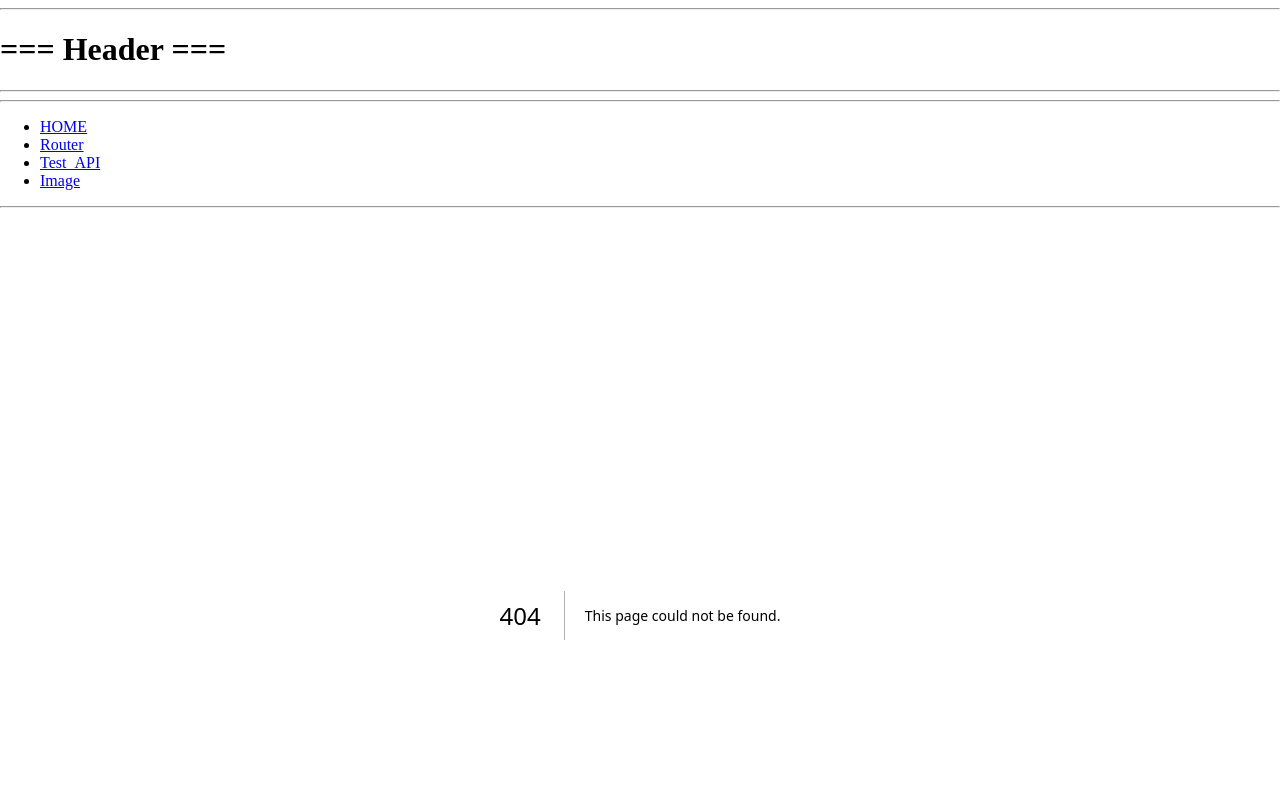
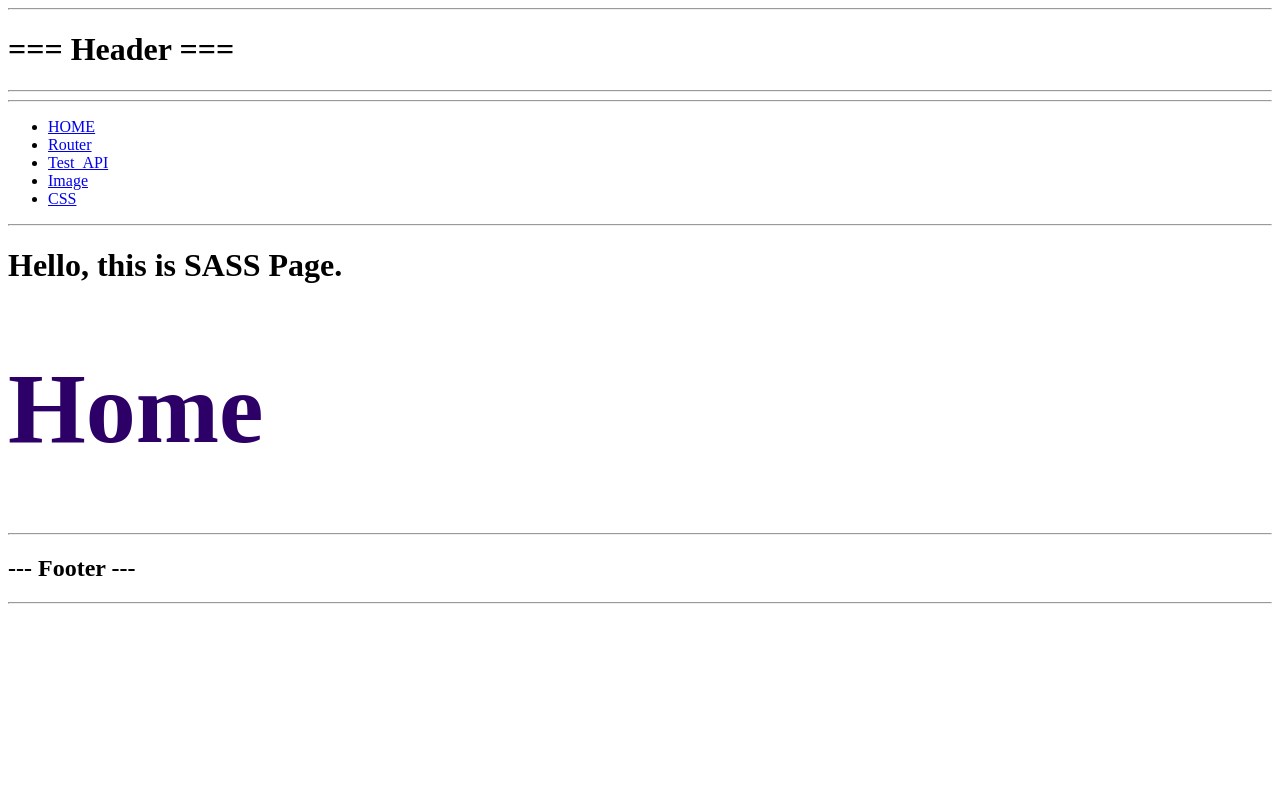
Before and after one commit to 202030138SanghyunChoi/app-project, a Next.js app: page /css/sass in a window 1280 px wide. Before the commit this address had no page. Shown: the top 800 px of the page. Built offline with nearby package versions, Linux system fonts and the light colour scheme.

Commit message:
10 주차 수업 내용

```diff
--- a/package.json
+++ b/package.json
@@ -12,6 +12,7 @@
     "axios": "^1.7.7",
     "next": "14.2.13",
     "react": "^18",
-    "react-dom": "^18"
+    "react-dom": "^18",
+    "sass": "^1.80.5"
   }
 }
--- /dev/null
+++ b/src/app/css/page.jsx
@@ -0,0 +1,19 @@
+import Link from "next/link";
+
+export default function Css() {
+  return (
+    <>
+      <ul>
+        <li>
+          <Link href="/css/styledjsx">StyledJSX</Link>
+        </li>
+        <li>
+          <Link href="/css/modulecss">CSS Module</Link>
+        </li>
+        <li>
+          <Link href="/css/sass">SASS</Link>
+        </li>
+      </ul>
+    </>
+  );
+}
--- /dev/null
+++ b/src/app/css/sass/home.module.scss
@@ -0,0 +1,6 @@
+$color: rgb(44, 0, 102);
+
+.myDiv {
+  font-size: 50px;
+  color: $color;
+}
--- /dev/null
+++ b/src/app/css/sass/page.jsx
@@ -0,0 +1,12 @@
+import sass from "./home.module.scss";
+
+export default function Sass() {
+  return (
+    <>
+      <h1>Hello, this is SASS Page.</h1>
+      <div className={sass.myDiv}>
+        <h1>Home</h1>
+      </div>
+    </>
+  );
+}
--- a/src/app/layout.js
+++ b/src/app/layout.js
@@ -1,6 +1,6 @@
-import RootHeader from "./components/RootHeader";
-import RootFooter from "./components/RootFooter";
-import NavBar from "./components/NavBar";
+import RootHeader from "../components/RootHeader";
+import RootFooter from "../components/RootFooter";
+import NavBar from "../components/NavBar";
 
 export const metadata = {
   title: "Next.js Page",
--- a/src/app/page.module.css
+++ b/src/app/page.module.css
@@ -32,6 +32,7 @@
   flex-direction: column;
   gap: 32px;
   grid-row-start: 2;
+  color: magenta;
 }
 
 .main ol {
--- a/src/app/components/NavBar.jsx
+++ b/src/components/NavBar.jsx
@@ -17,6 +17,9 @@ export default function NavBar() {
         <li>
           <Link href="/image">Image</Link>
         </li>
+        <li>
+          <Link href="/css">CSS</Link>
+        </li>
       </ul>
       <hr />
     </nav>
```
Also changed, not shown: src/app/css/modulecss/page.jsx (added, +7 -0 lines), src/app/css/styledjsx/page.jsx (added, +24 -0 lines), src/components/RootFooter.jsx (renamed from src/app/components/RootFooter.jsx), src/components/RootHeader.jsx (renamed from src/app/components/RootHeader.jsx), 1 other file (tests, documents, lock files or other folders).
